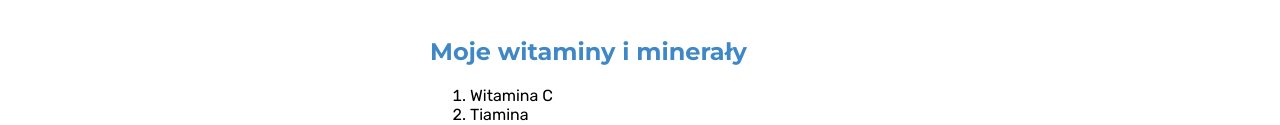
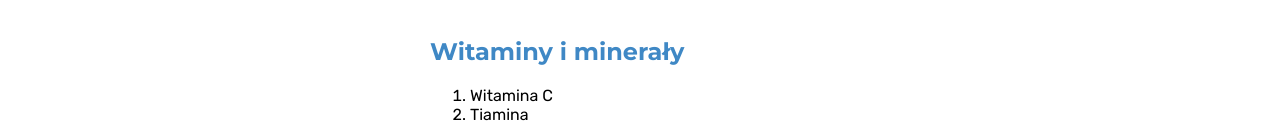
Before and after one commit to MagdaGut/nauka-gita2, a plain HTML site: page index.html in a window 1280 px wide. Shown: the part 1017-1142 px from the top of the page. Drawn offline with Linux system fonts and the light colour scheme.

Commit message:
Change h2

```diff
--- a/index.html
+++ b/index.html
@@ -27,7 +27,7 @@
             <p>Na rynku jestem dostępna w kolorze białym, żółtym, czerwonym, fioletowym i czarnym.</p>
             </section>
             <section class="interests">
-            <h2>Moje witaminy i minerały</h2>
+            <h2>Witaminy i minerały</h2>
             <ol>
             	<li>Witamina C</li>
            		<li>Tiamina</li>
```
